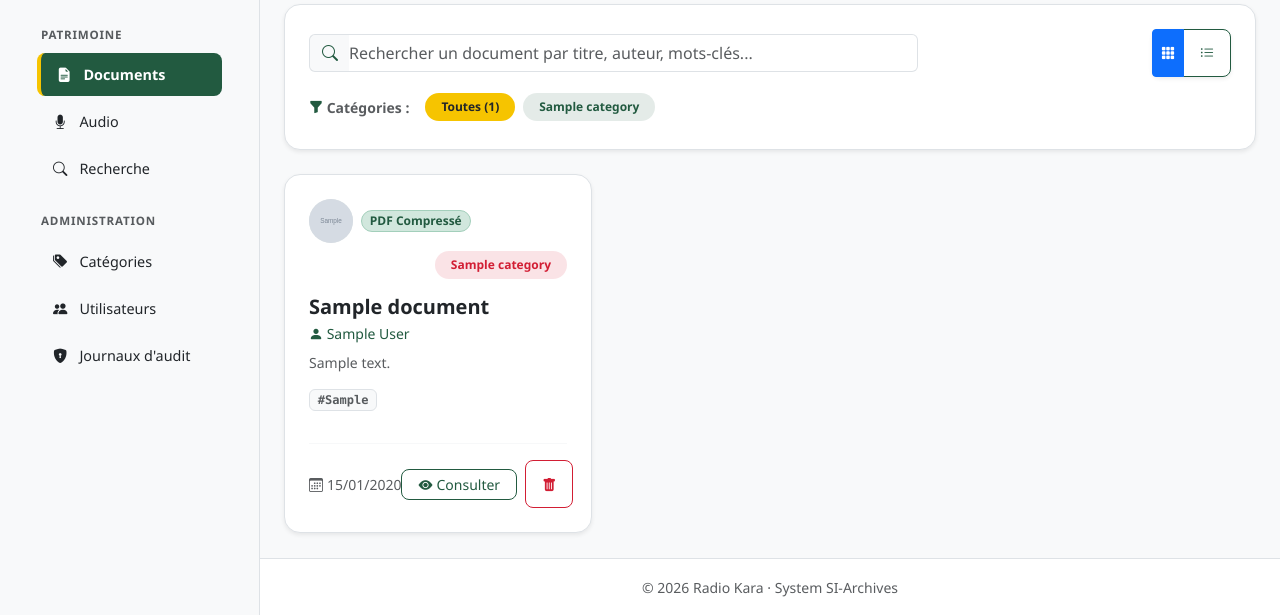
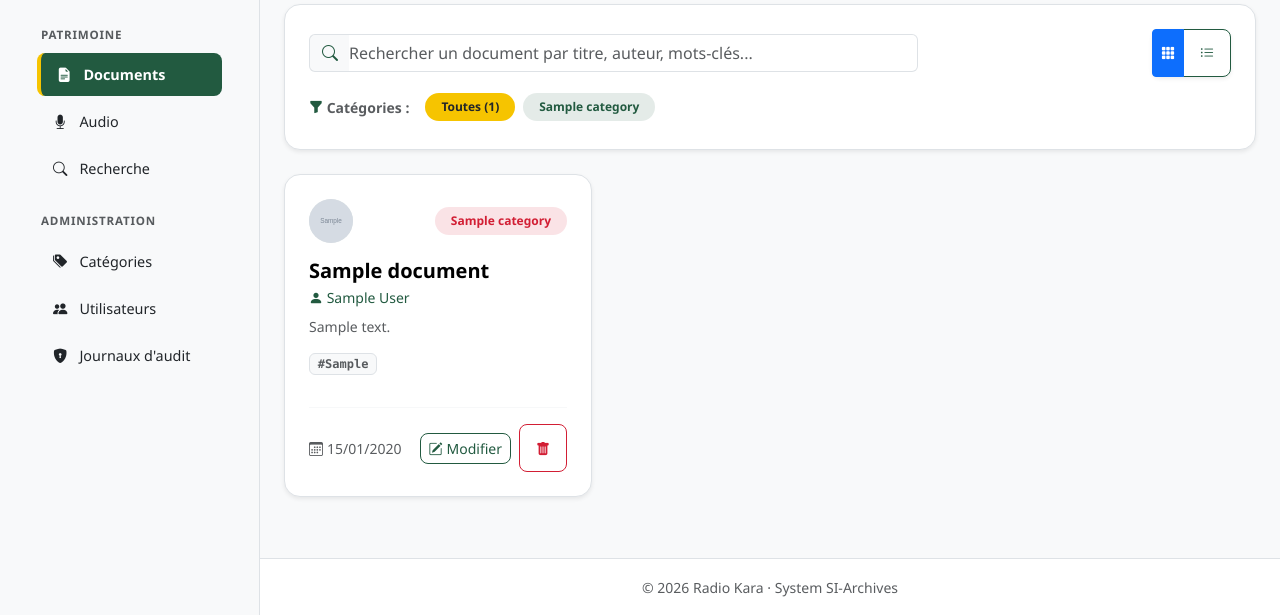
Before and after one commit to maxime-athon/SOUTENANCE, a Django app: page /documents/ in a window 1280 px wide. Shown: the part 185-800 px from the top of the page. Run offline with Django 5.2, Linux system fonts and the light colour scheme; a user stored in the database is signed in; tables that the repository leaves empty hold one stand-in row (values such as "Sample post"); grey boxes marked "Sample" are stand-in pictures.

Commit message:
ajustement de l'interface cote liste doc et bien plus

```diff
--- a/templates/document_archive/document_list.html
+++ b/templates/document_archive/document_list.html
@@ -3,6 +3,24 @@
 {% block title %}Documents | Archive Hub{% endblock %}
 
 {% block content %}
+
+<style>
+    .document-title-link {
+        color: #000 !important;
+        text-decoration: none !important;
+        transition: color 0.2s ease;
+    }
+
+    .document-title-link:hover {
+        color: #225A40 !important;
+        text-decoration: none !important;
+    }
+
+    .document-title-link h5 {
+        color: inherit !important;
+    }
+</style>
+
 <!-- Entête de page -->
 <div class="d-flex flex-column flex-md-row justify-content-between align-items-md-center mb-4 gap-3">
     <div>
@@ -78,9 +96,9 @@
                                         <i class="bi bi-file-earmark-pdf-fill fs-5"></i>
                                     {% endif %}
                                 </div>
-                                {% if document.compressed %}
+                                {% comment %} {% if document.compressed %}
                                     <span class="badge bg-success-subtle text-success border border-success-subtle rounded-pill small flex-shrink-0">PDF Compressé</span>
-                                {% endif %}
+                                {% endif %} {% endcomment %}
                             </div>
 
                             {% if document.category %}
@@ -90,7 +108,9 @@
                             {% endif %}
                         </div>
 
-                        <h5 class="fw-bold mb-1 text-truncate" title="{{ document.title }}">{{ document.title }}</h5>
+                         <a href="{% url 'document_detail' document.id %}" class="document-title-link">
+                         <h5 class="fw-bold mb-1 text-truncate" title="{{ document.title }}">{{ document.title }}</h5>
+                        </a>
                         <p class="small text-custom-primary mb-2 fw-medium"><i class="bi bi-person-fill"></i> {{ document.author|default:"Auteur non renseigné" }}</p>
 
                         <p class="text-muted small mb-3 flex-grow-1 line-clamp-2">
@@ -114,8 +134,9 @@
                             </div>
 
                             <div class="d-flex align-items-center gap-2">
-                                <a class="btn btn-sm btn-outline-primary rounded-3 px-3 fw-medium d-inline-flex align-items-center gap-1" href="{% url 'document_detail' document.id %}">
-                                    <i class="bi bi-eye-fill"></i> Consulter
+
+                                  <a class="btn btn-sm btn-outline-primary rounded-3 px-2 py-1 d-inline-flex align-items-center gap-1" href="{% url 'edit_document' document.id %}" title="Modifier">
+                                    <i class="bi bi-pencil-square"></i> <span class="d-none d-sm-inline">Modifier</span>
                                 </a>
 
                                 {% if can_edit %}
```
Also changed, not shown: templates/document_archive/document_detail.html (+2 -5 lines), 1 other file.
